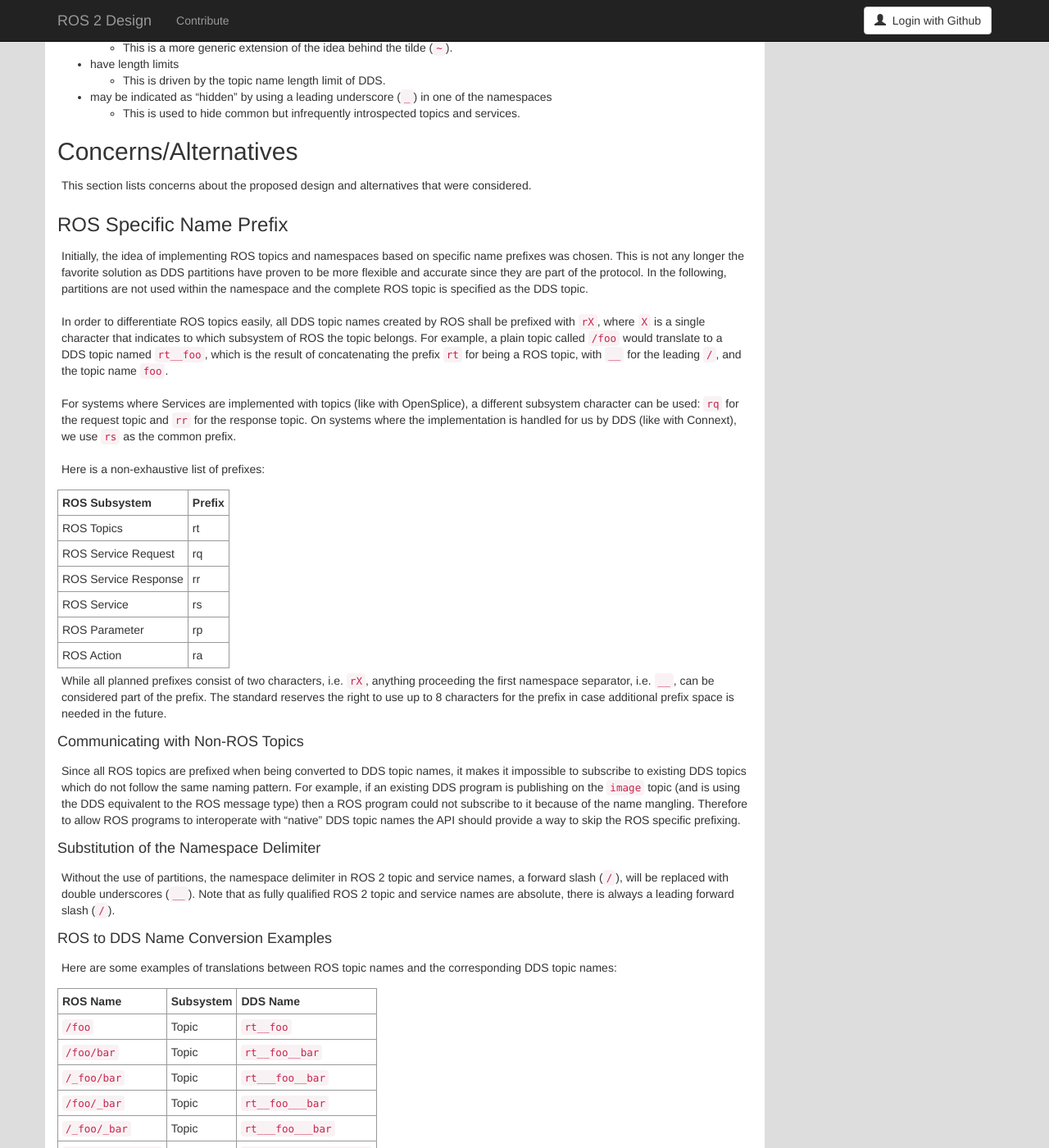
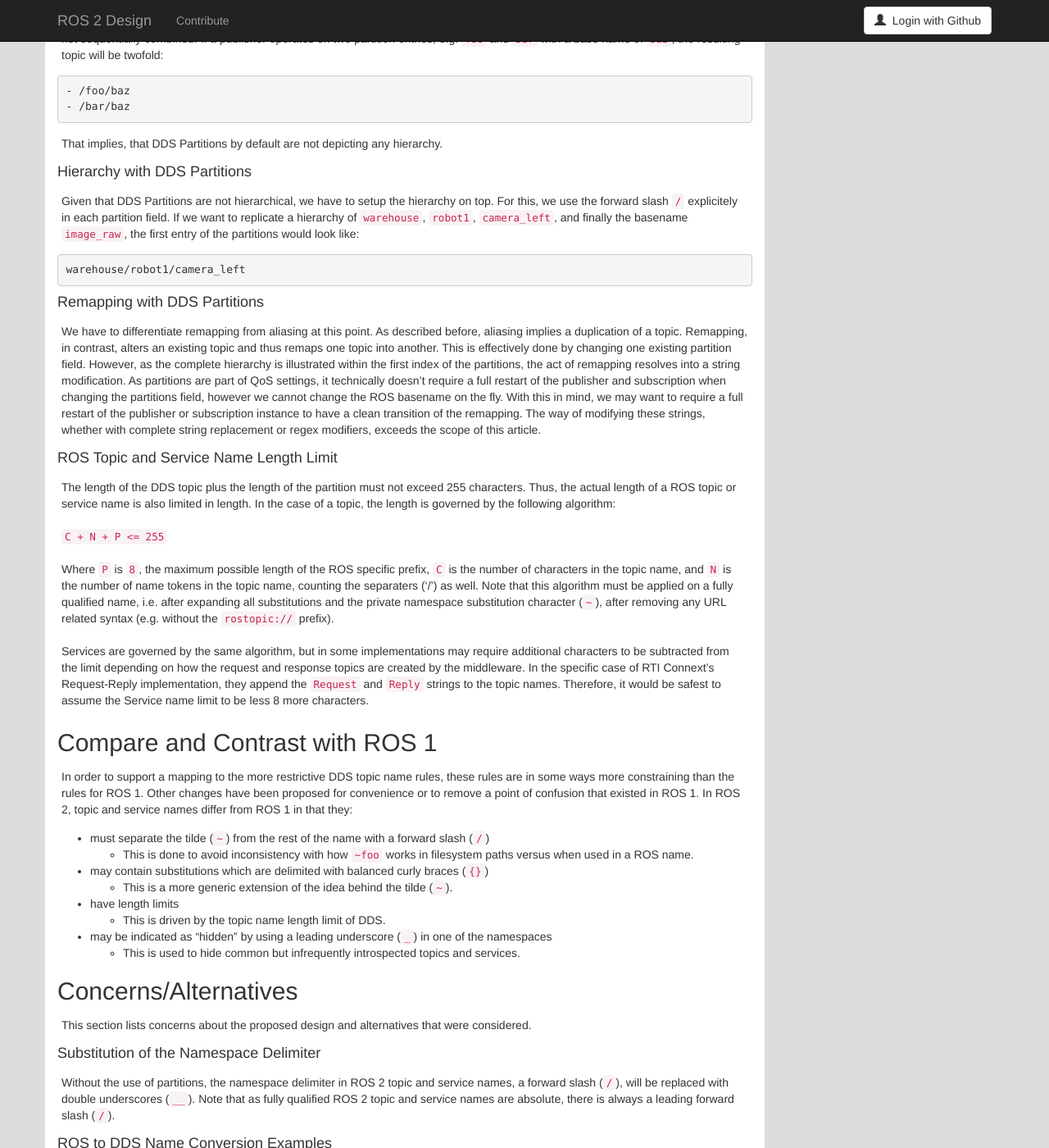
Before and after one commit to ros2/design, a Jekyll site: the page built from articles/140_topic_and_service_name_mapping.md, in a window 1280 px wide and 1400 px high, scrolled down 5179 px. Shown: the whole window at 82% size. Built offline with Jekyll 4.4.1, drawn with Linux system fonts in a browser that asks for light colours; nearby versions of some CDN libraries; some of the changed text lies outside the part shown.

Commit message:
third review

```diff
--- a/articles/140_topic_and_service_name_mapping.md
+++ b/articles/140_topic_and_service_name_mapping.md
@@ -203,6 +203,34 @@
 Additionally any URL related syntax, e.g. the `rostopic://` prefix, will be removed once parsed.
 Therefore only forward slashes have to be substituted when converting to DDS topic names.
 
+### ROS Specific Name Prefix
+
+In order to differentiate ROS topics easily, all DDS topic names created by ROS shall be prefixed with `rX`, where `X` is a single character that indicates to which subsystem of ROS the topic belongs.
+For example, a plain topic called `/foo` would translate to a DDS topic named `/rt/foo`, which is the result of concatenating the prefix `rt` for being a ROS topic, with the leading `/`, and the topic name `foo`.
+
+For systems where Services are implemented with topics (like with OpenSplice), a different subsystem character can be used: `rq` for the request topic and `rr` for the response topic.
+On systems where the implementation is handled for us by DDS (like with Connext), we use `rs` as the common prefix.
+
+Here is a non-exhaustive list of prefixes:
+
+| ROS Subsystem        | Prefix |
+|----------------------|--------|
+| ROS Topics           | rt     |
+| ROS Service Request  | rq     |
+| ROS Service Response | rr     |
+| ROS Service          | rs     |
+| ROS Parameter        | rp     |
+| ROS Action           | ra     |
+
+While all planned prefixes consist of two characters, i.e. `rX`, anything proceeding the first namespace separator, i.e. `/`, can be considered part of the prefix.
+The standard reserves the right to use up to 8 characters for the prefix in case additional prefix space is needed in the future.
+
+#### Communicating with Non-ROS Topics
+
+Since all ROS topics are prefixed when being converted to DDS topic names, it makes it impossible to subscribe to existing DDS topics which do not follow the same naming pattern.
+For example, if an existing DDS program is publishing on the `image` topic (and is using the DDS equivalent to the ROS message type) then a ROS program could not subscribe to it because of the name mangling.
+Therefore to allow ROS programs to interoperate with "native" DDS topic names the API should provide a way to skip the ROS specific prefixing.
+
 ### DDS Partitions as namespace hierarchy
 
 We chose to implement the ROS namespace hierarchy with the help of DDS Partitions.
@@ -255,6 +283,21 @@
 With this in mind, we may want to require a full restart of the publisher or subscription instance to have a clean transition of the remapping.
 The way of modifying these strings, whether with complete string replacement or regex modifiers, exceeds the scope of this article.
 
+#### ROS Topic and Service Name Length Limit
+
+The length of the DDS topic plus the length of the partition must not exceed 255 characters.
+Thus, the actual length of a ROS topic or service name is also limited in length.
+In the case of a topic, the length is governed by the following algorithm:
+
+`C + N + P <= 255`
+
+Where `P` is `8`, the maximum possible length of the ROS specific prefix, `C` is the number of characters in the topic name, and `N` is the number of name tokens in the topic name, counting the separaters ('/') as well.
+Note that this algorithm must be applied on a fully qualified name, i.e. after expanding all substitutions and the private namespace substitution character (`~`), after removing any URL related syntax (e.g. without the `rostopic://` prefix).
+
+Services are governed by the same algorithm, but in some implementations may require additional characters to be subtracted from the limit depending on how the request and response topics are created by the middleware.
+In the specific case of RTI Connext's Request-Reply implementation, they append the `Request` and `Reply` strings to the topic names.
+Therefore, it would be safest to assume the Service name limit to be less 8 more characters.
+
 ## Compare and Contrast with ROS 1
 
 In order to support a mapping to the more restrictive DDS topic name rules, these rules are in some ways more constraining than the rules for ROS 1.
@@ -281,38 +324,6 @@
 
 This section lists concerns about the proposed design and alternatives that were considered.
 
-### ROS Specific Name Prefix
-
-Initially, the idea of implementing ROS topics and namespaces based on specific name prefixes was chosen.
-This is not any longer the favorite solution as DDS partitions have proven to be more flexible and accurate since they are part of the protocol.
-In the following, partitions are not used within the namespace and the complete ROS topic is specified as the DDS topic.
-
-In order to differentiate ROS topics easily, all DDS topic names created by ROS shall be prefixed with `rX`, where `X` is a single character that indicates to which subsystem of ROS the topic belongs.
-For example, a plain topic called `/foo` would translate to a DDS topic named `rt__foo`, which is the result of concatenating the prefix `rt` for being a ROS topic, with `__` for the leading `/`, and the topic name `foo`.
-
-For systems where Services are implemented with topics (like with OpenSplice), a different subsystem character can be used: `rq` for the request topic and `rr` for the response topic.
-On systems where the implementation is handled for us by DDS (like with Connext), we use `rs` as the common prefix.
-
-Here is a non-exhaustive list of prefixes:
-
-| ROS Subsystem        | Prefix |
-|----------------------|--------|
-| ROS Topics           | rt     |
-| ROS Service Request  | rq     |
-| ROS Service Response | rr     |
-| ROS Service          | rs     |
-| ROS Parameter        | rp     |
-| ROS Action           | ra     |
-
-While all planned prefixes consist of two characters, i.e. `rX`, anything proceeding the first namespace separator, i.e. `__`, can be considered part of the prefix.
-The standard reserves the right to use up to 8 characters for the prefix in case additional prefix space is needed in the future.
-
-#### Communicating with Non-ROS Topics
-
-Since all ROS topics are prefixed when being converted to DDS topic names, it makes it impossible to subscribe to existing DDS topics which do not follow the same naming pattern.
-For example, if an existing DDS program is publishing on the `image` topic (and is using the DDS equivalent to the ROS message type) then a ROS program could not subscribe to it because of the name mangling.
-Therefore to allow ROS programs to interoperate with "native" DDS topic names the API should provide a way to skip the ROS specific prefixing.
-
 #### Substitution of the Namespace Delimiter
 
 Without the use of partitions, the namespace delimiter in ROS 2 topic and service names, a forward slash (`/`), will be replaced with double underscores (`__`).
@@ -330,20 +341,6 @@
 | `/foo/_bar`       | Topic     | `rt__foo___bar`        |
 | `/_foo/_bar`      | Topic     | `rt___foo___bar`       |
 | `/_foo/_bar/_baz` | Topic     | `rt___foo___bar___baz` |
-
-#### ROS Topic and Service Name Length Limit
-
-Because DDS topic names must be limited to 255 characters, the length of a ROS topic or service name is also limited in length.
-In the case of a topic, the length is governed by the following algorithm:
-
-`C + N + P <= 255`
-
-Where `P` is `8`, the maximum possible length of the ROS specific prefix, `C` is the number of characters in the topic name, and `N` is the number of name tokens in the topic name.
-Note that this algorithm must be applied on a fully qualified name, i.e. after expanding all substitutions and the private namespace substitution character (`~`), after removing any URL related syntax (e.g. without the `rostopic://` prefix).
-
-Services are governed by the same algorithm, but in some implementations may require additional characters to be subtracted from the limit depending on how the request and response topics are created by the middleware.
-In the specific case of RTI Connext's Request-Reply implementation, they append the `Request` and `Reply` strings to the topic names.
-Therefore, it would be safest to assume the Service name limit to be less 8 more characters.
 
 ### Alternative Name Rules and Concerns About Name Rules
 
```
